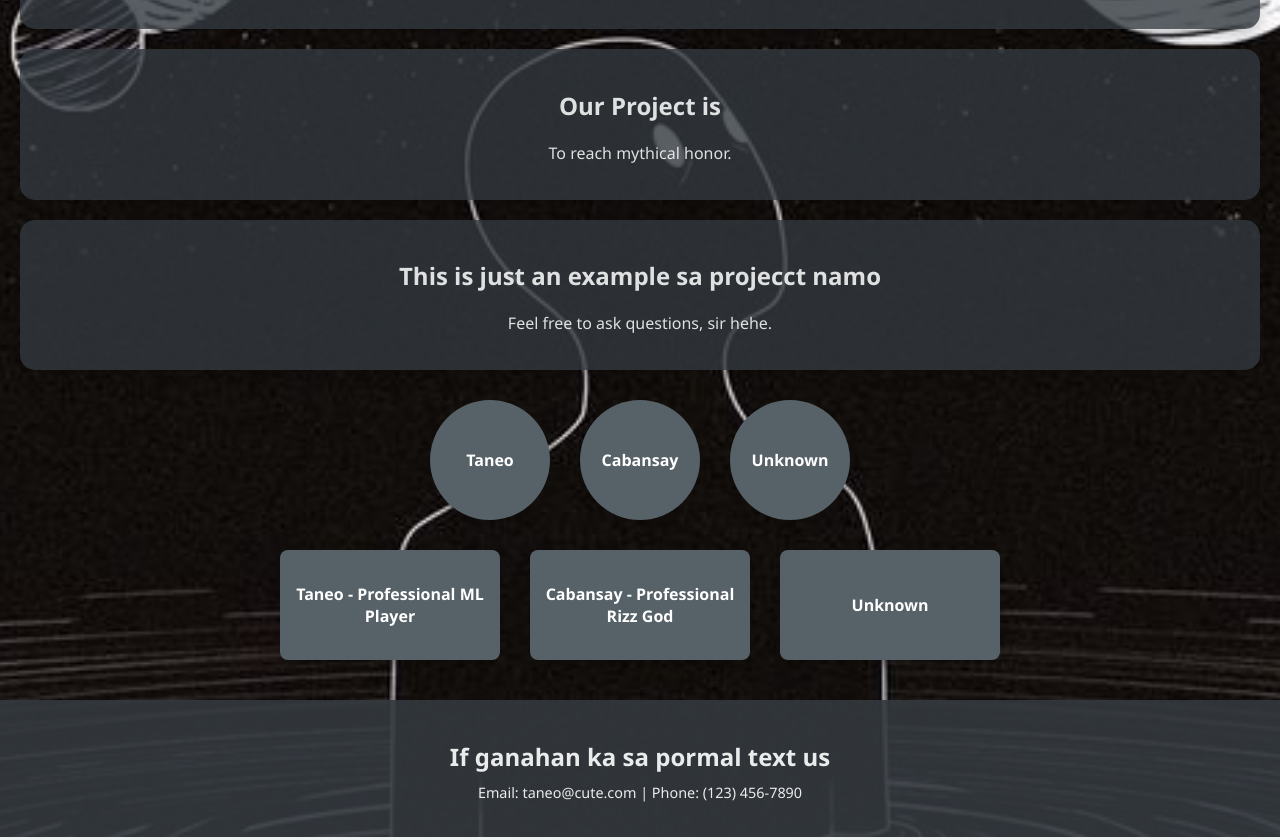
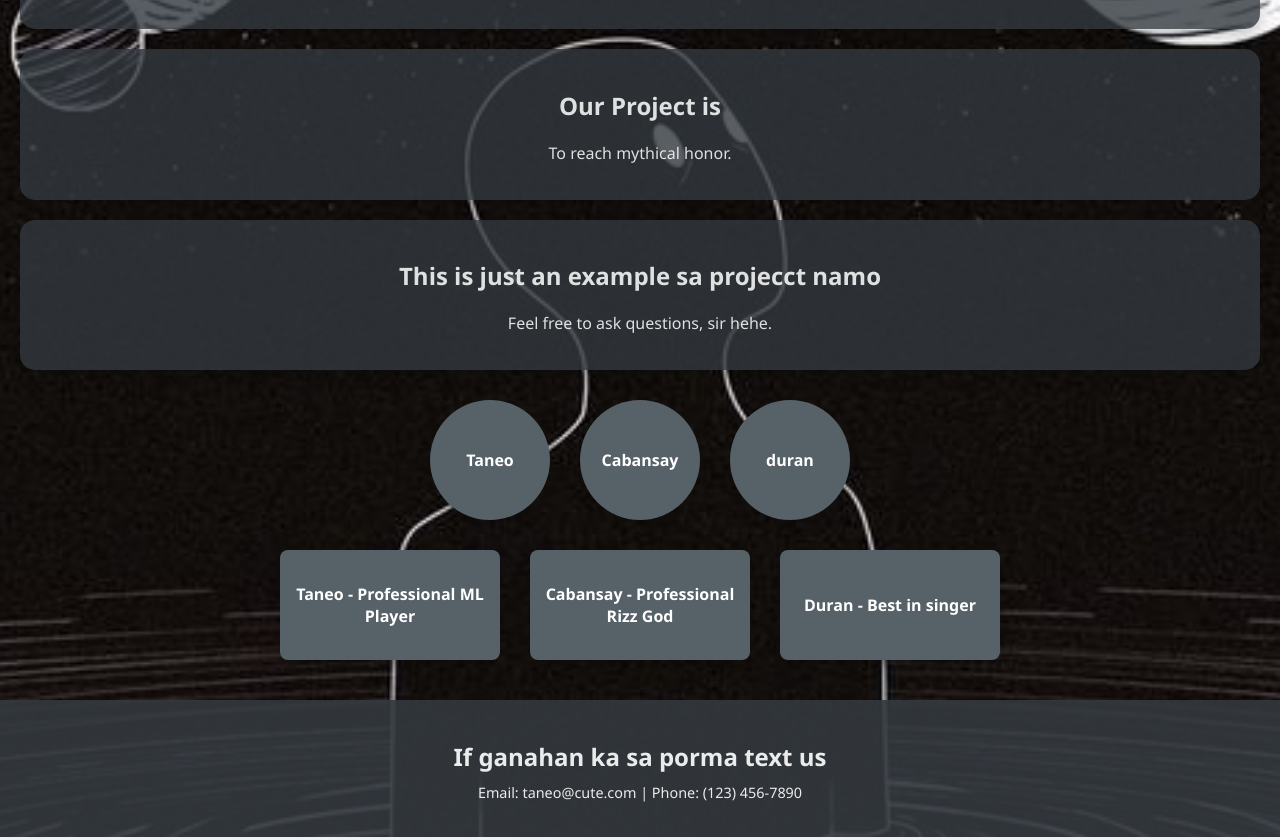
Before and after one commit to Zukich25/activity-1b, a plain HTML site: page index.html in a window 1280 px wide. Shown: the part 311-1151 px from the top of the page. Drawn offline with Linux system fonts and the light colour scheme.

Commit message:
PRoject sa web dev

```diff
--- a/index.html
+++ b/index.html
@@ -110,17 +110,17 @@
         <div class="container">
             <div class="circle">Taneo</div>
             <div class="circle">Cabansay</div>
-            <div class="circle">Unknown</div>
+            <div class="circle">duran</div>
         </div>
 
         <div class="container">
             <div class="box">Taneo - Professional ML Player</div>
             <div class="box">Cabansay - Professional Rizz God</div>
-            <div class="box">Unknown</div>
+            <div class="box">Duran - Best in singer</div>
         </div>
     </main>
     <footer>
-        <h2>If ganahan ka sa pormal text us</h2>
+        <h2>If ganahan ka sa porma text us</h2>
         <p>Email: taneo@cute.com | Phone: (123) 456-7890</p>
     </footer>
 </body>
```
